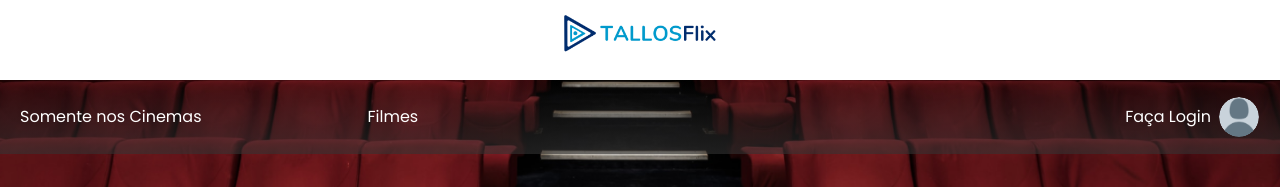
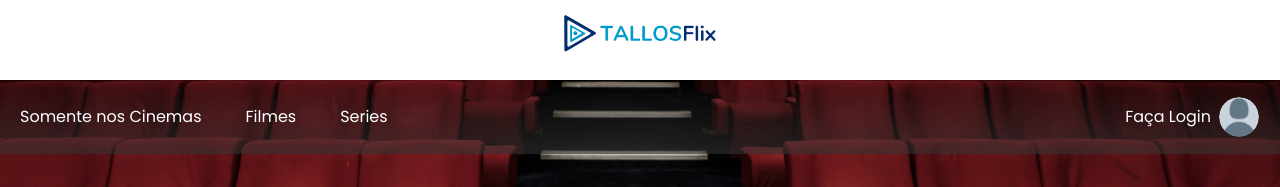
Before and after one commit to Paulo-DevTallos/front-user-tallos-flix, a Vue app: page /home in a window 1280 px wide. Shown: the top 187 px of the page. Built offline with nearby package versions, Linux system fonts and the light colour scheme.

Commit message:
feat: funções de usuario logado na navbar

```diff
--- a/src/assets/sass/partials/Components/_navbar-app.scss
+++ b/src/assets/sass/partials/Components/_navbar-app.scss
@@ -6,6 +6,9 @@
     .navbar-collapse {
         @include align-elements(flex, space-between, unset);
         width: 50% !important;
+
+        .navbar-nav {
+            width: 35%;
 
             .nav-link {
                 color: white !important;
@@ -19,8 +22,6 @@
                 }
 
             }
-        .texto-navbar {
-            padding-right: 150px !important;
         }
     }
 
@@ -33,9 +34,11 @@
 
         .dropdown-item {
             color: white !important;
+
             &:hover {
                 background-color: $primary-color-black-two;
             }
+
             &:focus {
                 background-color: $primary-color-black-two;
             }
--- a/src/components/Navbar/NavbarApp.vue
+++ b/src/components/Navbar/NavbarApp.vue
@@ -3,14 +3,15 @@
     <b-navbar-toggle target="nav-collapse"></b-navbar-toggle>
 
     <b-collapse id="nav-collapse" is-nav>
-      <b-navbar-nav>
+      <b-navbar-nav class="d-flex justify-content-between">
         <b-nav-item class="texto-navbar" :to="{ name: 'theaters' }">
           Somente nos Cinemas
         </b-nav-item>
         <b-nav-item :to="{ name: 'movies' }"> Filmes </b-nav-item>
+        <b-nav-item>Series</b-nav-item>
       </b-navbar-nav>
     </b-collapse>
-    <b-navbar-nav>
+    <b-navbar-nav @click="redirect">
       <b-nav-item-dropdown
         toggle-class="d-flex align-items-center dropdown-user-link"
         right
@@ -24,12 +25,13 @@
             <b-avatar
               variant="light-primary"
               size="40"
-              src="../../../public/img/user-default.png"
+              :src="AvatarUser"
             ></b-avatar>
           </div>
         </template>
-        <div v-if="UserLogged" @click="redirect">
-          <b-dropdown-item class="color">Meus Favoritos</b-dropdown-item>
+        <div v-if="UserLogged">
+          <b-dropdown-item>Trocar Avatar</b-dropdown-item>
+          <b-dropdown-item>Meus Favoritos</b-dropdown-item>
           <b-dropdown-item>Sair</b-dropdown-item>
         </div>
       </b-nav-item-dropdown>
@@ -44,7 +46,21 @@ export default defineComponent({
     return {
       UserLogged: this.$store.state.Users.UserName,
       NoUser: 'Faça Login',
+      avatar: '/img/avatar1.png',
+      noAvatar: '/img/user-default.png',
     };
+  },
+  computed: {
+    AvatarUser() {
+      return this.UserLogged ? this.avatar : this.noAvatar;
+    },
+  },
+  methods: {
+    redirect() {
+      return this.UserLogged
+        ? this.UserLogged
+        : this.$router.push({ name: 'login' });
+    },
   },
 });
 </script>
```
Also changed, not shown: public/img/avatar1.png (added). Lines whose indentation alone changed are shown as unchanged.
